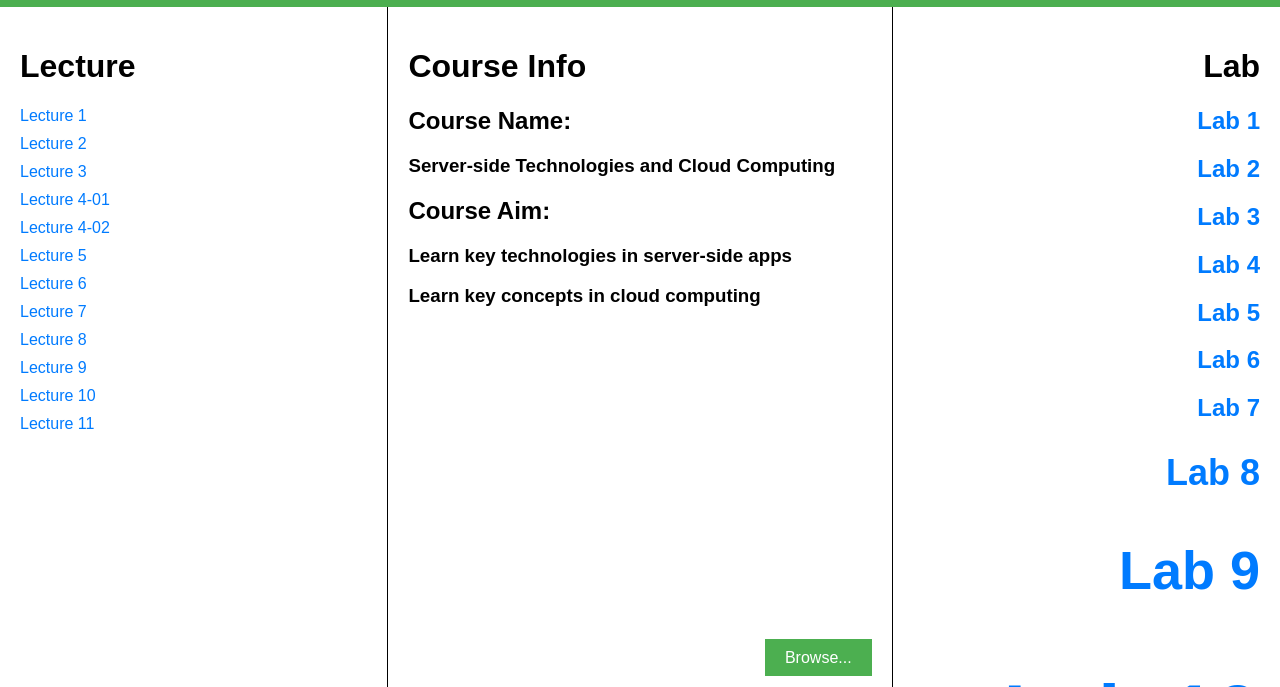
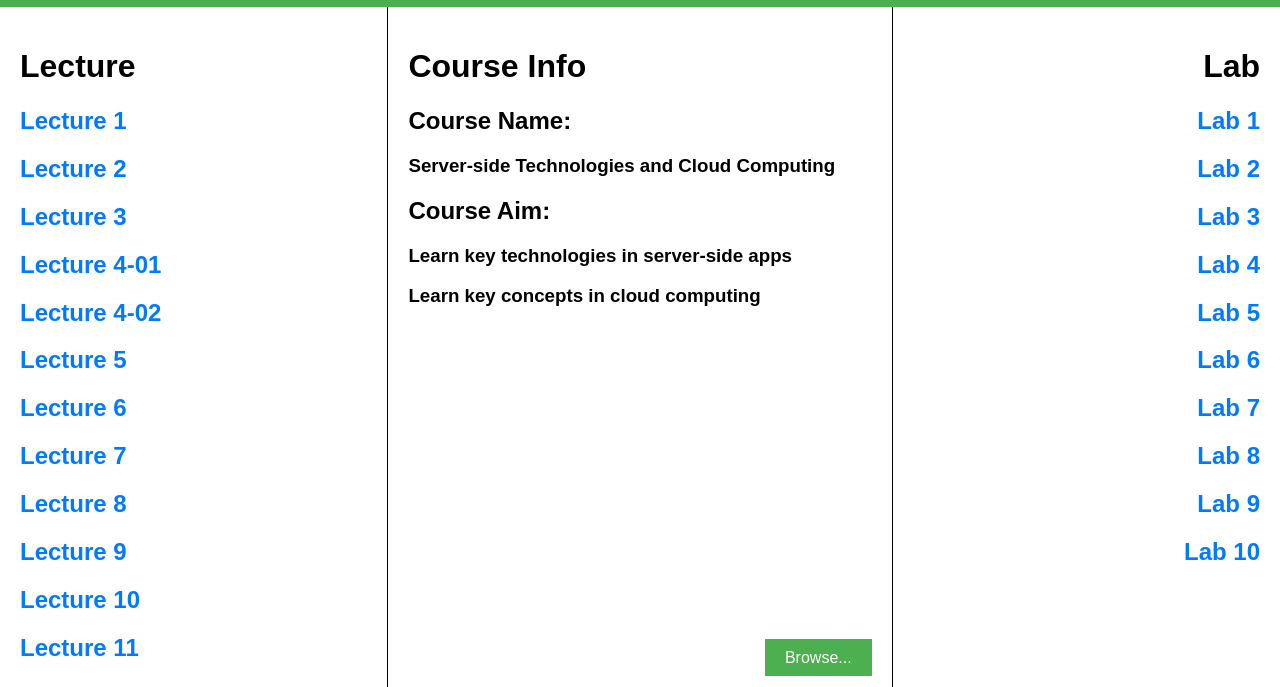
Before and after one commit to JohnsonLJS/381project-group25, a website: page views/index.html in a window 1280 px wide. Shown: the part 153-840 px from the top of the page. Drawn offline with Linux system fonts and the light colour scheme; files whose address does not match are found by name.

Commit message:
Update index.html

```diff
--- a/views/index.html
+++ b/views/index.html
@@ -141,18 +141,18 @@
         <div class="left">
             <div class="section-links">
             <h1>Lecture</h1>
-                <a href="https://ole.hkmu.edu.hk/course2404/comps381f.nsf/0/8E2005D4AA8508B148258B8C000A7F1C/$FILE/Lecture1%20-%20Basic%20Concepts%20and%20Technologies.pdf" target="_blank">Lecture 1</a>
-                <a href="https://ole.hkmu.edu.hk/course2404/comps381f.nsf/0/48A31D217095CB5848258B92005A5E8F/$FILE/Lecture2%20-%20NoSQL%2C%20JSON%2C%20MongoDB.pdf" target="_blank">Lecture 2</a>
-                <a href="https://ole.hkmu.edu.hk/course2404/comps381f.nsf/0/2DA8BA32398A068E48258B990054815F/$FILE/Lecture3%20-%20MongoDB%2C%20Nodejs%2C%20JavaScript.pdf" target="_blank">Lecture 3</a>
-                <a href="https://ole.hkmu.edu.hk/course2404/comps381f.nsf/0/207F861F082AF6C848258BA00055676F/$FILE/Lecture4%20-%20Async%20Programming%20and%20MongoDB%20Nodejs%20Driver.pdf" target="_blank">Lecture 4-01</a>
-                <a href="https://ole.hkmu.edu.hk/course2404/comps381f.nsf/0/6C9D27DD5F9C053848258BA7005005F9/$FILE/Lecture4%20-%20Appendix%20-%20Error%20Handling%20in%20Async%20Programming%20(Not%20Examined).pdf" target="_blank">Lecture 4-02</a>
-                <a href="https://ole.hkmu.edu.hk/course2404/comps381f.nsf/0/BB1F1699A2A74E6548258BAE00688EB5/$FILE/Lecture5%20-%20Develop%20a%20Node.js%20server%20app.pdf" target="_blank">Lecture 5</a>
-                <a href="https://ole.hkmu.edu.hk/course2404/comps381f.nsf/0/695D980A9419B3C448258BB5006093B0/$FILE/Lecture6%20-%20Mongoose%2C%20MVC%2C%20and%20Express.pdf" target="_blank">Lecture 6</a>
-                <a href="https://ole.hkmu.edu.hk/course2404/comps381f.nsf/0/B38A81431CD9940C48258BBC005BA874/$FILE/Lecture7%20-%20EJS%2C%20MiddleWare%2C%20Session.pdf" target="_blank">Lecture 7</a>
-                <a href="https://ole.hkmu.edu.hk/course2404/comps381f.nsf/0/EA686B64A9C70A6448258BC300602B84/$FILE/Lecture8%20%E2%80%93%20SOA%20RESTful%20Web%20Services.pdf" target="_blank">Lecture 8</a>
-                <a href="https://ole.hkmu.edu.hk/course2404/comps381f.nsf/0/9771D9E2ABBADF3A48258BCB000D9AAF/$FILE/Lecture9%20-%20Oauth.pdf" target="_blank">Lecture 9</a>
-                <a href="https://ole.hkmu.edu.hk/course2404/comps381f.nsf/0/C4CDAA7190E7514E48258BD1004CEFB8/$FILE/Lecture10%20-%20Cloud%20Computing.pdf" target="_blank">Lecture 10</a>
-                <a href="https://ole.hkmu.edu.hk/course2404/comps381f.nsf/0/E03B3264FEA3473148258BD9000EBCE2/$FILE/Lecture11%20-%20Virtualization.pdf" target="_blank">Lecture 11</a>
+                <a href="https://ole.hkmu.edu.hk/course2404/comps381f.nsf/0/8E2005D4AA8508B148258B8C000A7F1C/$FILE/Lecture1%20-%20Basic%20Concepts%20and%20Technologies.pdf" target="_blank"><h2>Lecture 1</h2></a>
+                <a href="https://ole.hkmu.edu.hk/course2404/comps381f.nsf/0/48A31D217095CB5848258B92005A5E8F/$FILE/Lecture2%20-%20NoSQL%2C%20JSON%2C%20MongoDB.pdf" target="_blank"><h2>Lecture 2</h2></a>
+                <a href="https://ole.hkmu.edu.hk/course2404/comps381f.nsf/0/2DA8BA32398A068E48258B990054815F/$FILE/Lecture3%20-%20MongoDB%2C%20Nodejs%2C%20JavaScript.pdf" target="_blank"><h2>Lecture 3</h2></a>
+                <a href="https://ole.hkmu.edu.hk/course2404/comps381f.nsf/0/207F861F082AF6C848258BA00055676F/$FILE/Lecture4%20-%20Async%20Programming%20and%20MongoDB%20Nodejs%20Driver.pdf" target="_blank"><h2>Lecture 4-01</h2></a>
+                <a href="https://ole.hkmu.edu.hk/course2404/comps381f.nsf/0/6C9D27DD5F9C053848258BA7005005F9/$FILE/Lecture4%20-%20Appendix%20-%20Error%20Handling%20in%20Async%20Programming%20(Not%20Examined).pdf" target="_blank"><h2>Lecture 4-02</h2></a>
+                <a href="https://ole.hkmu.edu.hk/course2404/comps381f.nsf/0/BB1F1699A2A74E6548258BAE00688EB5/$FILE/Lecture5%20-%20Develop%20a%20Node.js%20server%20app.pdf" target="_blank"><h2>Lecture 5</h2></a>
+                <a href="https://ole.hkmu.edu.hk/course2404/comps381f.nsf/0/695D980A9419B3C448258BB5006093B0/$FILE/Lecture6%20-%20Mongoose%2C%20MVC%2C%20and%20Express.pdf" target="_blank"><h2>Lecture 6</h2></a>
+                <a href="https://ole.hkmu.edu.hk/course2404/comps381f.nsf/0/B38A81431CD9940C48258BBC005BA874/$FILE/Lecture7%20-%20EJS%2C%20MiddleWare%2C%20Session.pdf" target="_blank"><h2>Lecture 7</h2></a>
+                <a href="https://ole.hkmu.edu.hk/course2404/comps381f.nsf/0/EA686B64A9C70A6448258BC300602B84/$FILE/Lecture8%20%E2%80%93%20SOA%20RESTful%20Web%20Services.pdf" target="_blank"><h2>Lecture 8</h2></a>
+                <a href="https://ole.hkmu.edu.hk/course2404/comps381f.nsf/0/9771D9E2ABBADF3A48258BCB000D9AAF/$FILE/Lecture9%20-%20Oauth.pdf" target="_blank"><h2>Lecture 9</h2></a>
+                <a href="https://ole.hkmu.edu.hk/course2404/comps381f.nsf/0/C4CDAA7190E7514E48258BD1004CEFB8/$FILE/Lecture10%20-%20Cloud%20Computing.pdf" target="_blank"><h2>Lecture 10</h2></a>
+                <a href="https://ole.hkmu.edu.hk/course2404/comps381f.nsf/0/E03B3264FEA3473148258BD9000EBCE2/$FILE/Lecture11%20-%20Virtualization.pdf" target="_blank"><h2>Lecture 11</h2></a>
 
             </div>
         </div>
@@ -183,7 +183,7 @@
                 <a href="https://ole.hkmu.edu.hk/course2404/comps381f.nsf/0/CCA3671EBB5A72D648258BA100297C3A/$FILE/Lab04.pdf" target="_blank"><h2>Lab 4</h2></a>
                 <a href="https://ole.hkmu.edu.hk/course2404/comps381f.nsf/0/A6F0F771FAD6E23348258BAE0072090F/$FILE/Lab05.pdf" target="_blank"><h2>Lab 5</h2></a>
                 <a href="https://ole.hkmu.edu.hk/course2404/comps381f.nsf/0/AA1F64B17021E46048258BB50060A406/$FILE/Lab06.pdf" target="_blank"><h2>Lab 6</h2></a>
-                <a href="https://ole.hkmu.edu.hk/course2404/comps381f.nsf/0/755B3F25B4F2778948258BBC005D6B47/$FILE/Lab07.pdf" target="_blank"><h2>Lab 7</a>
-                <a href="https://ole.hkmu.edu.hk/course2404/comps381f.nsf/0/45FA0C919302256C48258BC300603CFF/$FILE/Lab08.pdf" target="_blank"><h2>Lab 8</a>
-                <a href="https://ole.hkmu.edu.hk/course2404/comps381f.nsf/0/3CA4664D3C28268148258BCA005230BB/$FILE/Lab09.pdf" target="_blank"><h2>Lab 9</a>
-                <a href="https://ole.hkmu.edu.hk/course2404/comps381f.nsf/0/02CB39DBCEC6C38848258BD9002AFF4F/$FILE/Lab10.pdf" target="_blank"><h2>Lab 10</a>
+                <a href="https://ole.hkmu.edu.hk/course2404/comps381f.nsf/0/755B3F25B4F2778948258BBC005D6B47/$FILE/Lab07.pdf" target="_blank"><h2>Lab 7</h2></a>
+                <a href="https://ole.hkmu.edu.hk/course2404/comps381f.nsf/0/45FA0C919302256C48258BC300603CFF/$FILE/Lab08.pdf" target="_blank"><h2>Lab 8</h2></a>
+                <a href="https://ole.hkmu.edu.hk/course2404/comps381f.nsf/0/3CA4664D3C28268148258BCA005230BB/$FILE/Lab09.pdf" target="_blank"><h2>Lab 9</h2></a>
+                <a href="https://ole.hkmu.edu.hk/course2404/comps381f.nsf/0/02CB39DBCEC6C38848258BD9002AFF4F/$FILE/Lab10.pdf" target="_blank"><h2>Lab 10</h2></a>
```
